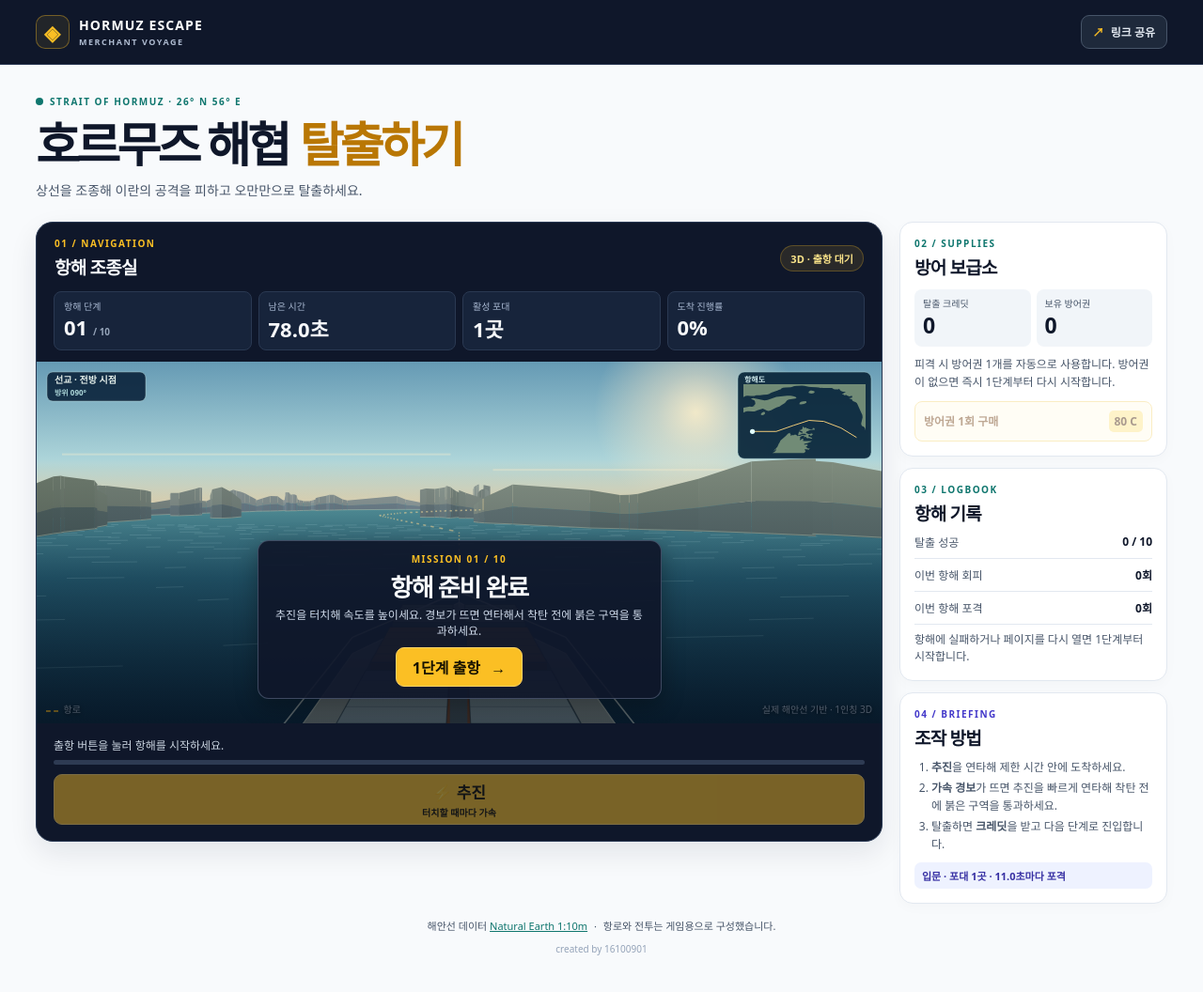
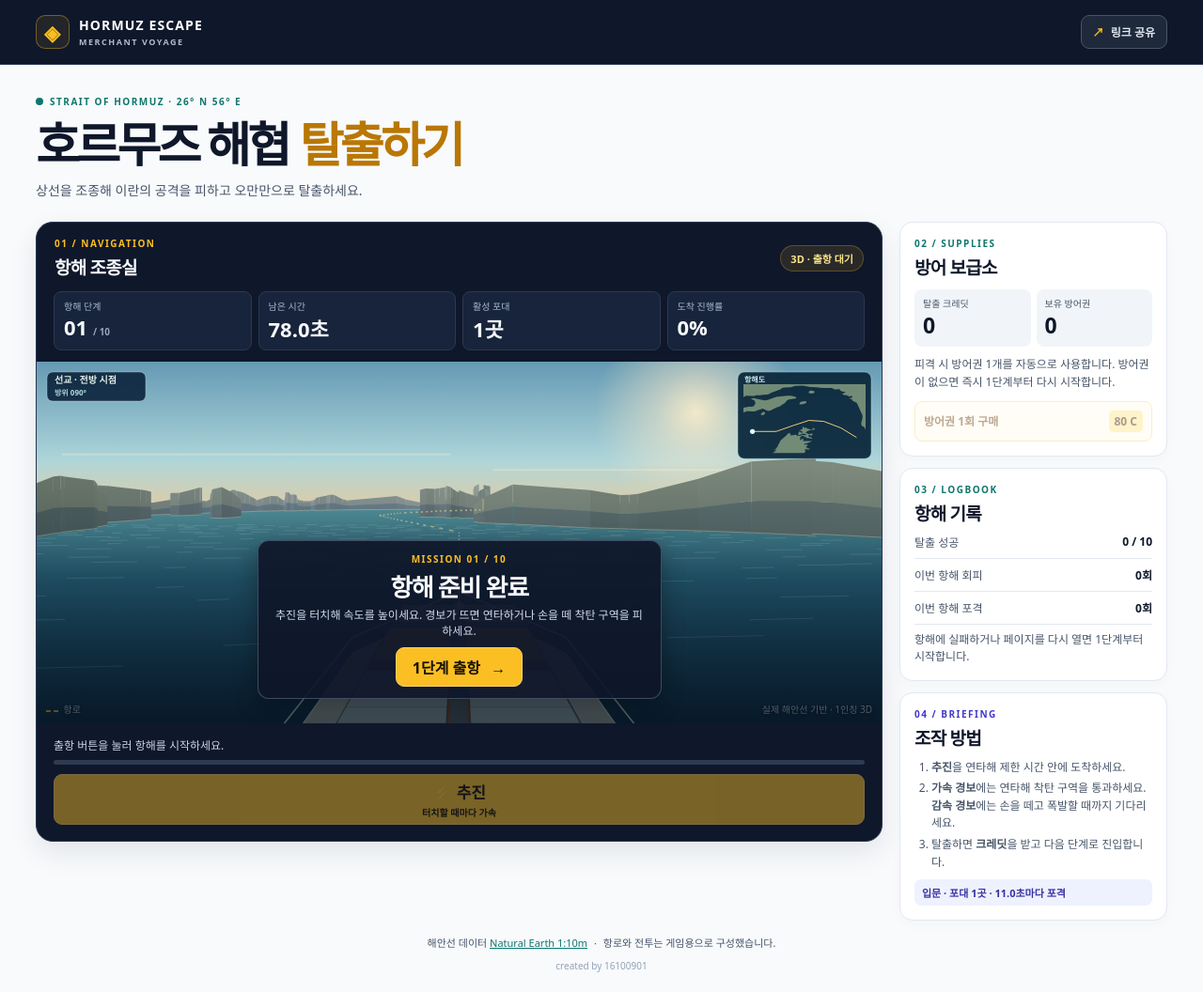
Before and after one commit to heewon-yu/dailyfoodfighter, a Jekyll site: the page games/hormuz/index.html, which Jekyll copies as it is, in a window 1280 px wide. Shown: the whole page at 94% size. Built offline with Jekyll 4.4.1, drawn with Linux system fonts in a browser that asks for light colours; part of the change alters nothing that is shown.

Commit message:
Restore acceleration and deceleration warnings in Hormuz Escape

```diff
--- a/games/hormuz/engine.js
+++ b/games/hormuz/engine.js
@@ -29,7 +29,7 @@ const Escape = (() => {
     const config = difficulty(stage);
     return {
       stage, config, time: config.time, progress: 0, power: 0,
-      attack: null, impact: null, launched: 0, dodges: 0,
+      attack: null, impact: null, launched: 0, dodges: 0, lastAttackBoost: false,
       nextIn: 7 - (stage - 1) * 0.35,
       lastTap: -Infinity, status: 'ready', notice: '출항 버튼을 눌러 항해를 시작하세요.',
     };
@@ -48,14 +48,15 @@ const Escape = (() => {
     return true;
   }
 
-  function projectedArrival(voyage, startTapping) {
+  function projectedArrival(voyage, startTapping, stopTapping = Infinity) {
     const {warning, drain, gain} = voyage.config;
     let progress = voyage.progress;
     let power = voyage.power;
     let nextTap = startTapping;
     const step = warning / 100;
     for (let frame = 0; frame < 100; frame++) {
-      if (frame * step >= nextTap) {
+      const time = frame * step;
+      if (time >= nextTap && time < stopTapping) {
         power = Math.min(1, power + gain);
         nextTap += 0.18;
       }
@@ -65,23 +66,24 @@ const Escape = (() => {
     return progress;
   }
 
-  function planAttack(voyage) {
+  function planAttack(voyage, random) {
     const {stage, config, launched} = voyage;
-    // Allow time for the player to see the warning before beginning to tap.
-    const slow = projectedArrival(voyage, Infinity);
-    const fast = projectedArrival(voyage, 0.56);
+    const boost = stage < 3 || !voyage.lastAttackBoost || (stage >= 7 && random() < 0.42);
+    // Keep a response window even when the player was already tapping as the warning appeared.
+    const slow = boost ? projectedArrival(voyage, Infinity) : projectedArrival(voyage, 0, 0.56);
+    const fast = projectedArrival(voyage, boost ? 0.56 : 0);
     const width = (fast - slow) * (0.48 + (stage - 1) * 0.022);
-    const start = slow - 0.021;
-    const end = slow + width;
+    const start = boost ? slow - 0.021 : fast - width;
+    const end = boost ? slow + width : fast + 0.021;
     const shellCount = stage >= 9 ? 3 : stage >= 5 ? 2 : 1;
     const shots = Array.from({length: shellCount}, (_, index) => ({
       battery: (launched + index) % stage,
       target: start + (end - start) * (index + 1) / (shellCount + 1),
     }));
-    return {start, end, shots, remaining: config.warning, total: config.warning};
+    return {boost, start, end, shots, remaining: config.warning, total: config.warning};
   }
 
-  function tick(voyage, run, dt) {
+  function tick(voyage, run, dt, random = Math.random) {
     if (voyage.status !== 'sailing') return;
     const {config} = voyage;
     voyage.time = Math.max(0, voyage.time - dt);
@@ -123,7 +125,8 @@ const Escape = (() => {
     }
 
     if (!voyage.attack && voyage.nextIn <= 0 && voyage.time > config.warning && voyage.progress < 0.97) {
-      voyage.attack = planAttack(voyage);
+      voyage.attack = planAttack(voyage, random);
+      voyage.lastAttackBoost = voyage.attack.boost;
       voyage.nextIn += config.interval;
       voyage.launched++;
     }
--- a/games/hormuz/game.css
+++ b/games/hormuz/game.css
@@ -51,6 +51,7 @@ h2{font-size:19px;letter-spacing:-.04em;margin-top:4px}
 #power{height:100%;width:0;background:linear-gradient(90deg,#0f766e,#2dd4bf,#fbbf24)}
 .controls{display:grid;user-select:none}
 .controls button{min-height:54px}
+.gold.thrust.brake{background:#6f292a;border-color:#fa9490;color:#fff3e9}
 .thrust b,.thrust small{display:block}.thrust b{font-size:17px}.thrust small{font-size:10px;margin-top:2px}
 aside{display:grid;gap:12px}
 .card{background:white;border:1px solid var(--line);border-radius:14px;padding:15px;box-shadow:0 4px 14px #0f172a06}
--- a/games/hormuz/game.js
+++ b/games/hormuz/game.js
@@ -44,7 +44,9 @@ function render(now = performance.now()) {
   byId('overlay').hidden = sailing;
 
   const danger = sailing && attack;
-  const message = danger ? '⚠ 가속 경보 · 연타해서 착탄 구역을 통과하세요!' : voyage.notice;
+  const message = danger
+    ? attack.boost ? '⚠ 가속 경보 · 연타해서 착탄 구역을 통과하세요!' : '⚠ 감속 경보 · 터치를 멈추고 기다리세요!'
+    : voyage.notice;
   setText('alert', message);
   alert.classList.toggle('danger', Boolean(danger));
   let timer = '';
@@ -53,7 +55,8 @@ function render(now = performance.now()) {
   else if (sailing && voyage.time > config.warning) timer = `다음 포격 ${Math.max(0, voyage.nextIn).toFixed(1)}초`;
   setText('shot-clock', timer);
   shotClock.classList.toggle('danger', Boolean(danger));
-  setText('thrust-hint', danger ? '지금 연타해서 통과' : '터치할 때마다 가속');
+  thrust.classList.toggle('brake', Boolean(danger && !attack.boost));
+  setText('thrust-hint', danger ? attack.boost ? '지금 연타해서 통과' : '지금 터치를 멈추세요' : '터치할 때마다 가속');
   scene.draw(voyage, now);
 }
 
--- a/games/hormuz/index.html
+++ b/games/hormuz/index.html
@@ -7,11 +7,11 @@
   <meta name="theme-color" content="#0f172a">
   <meta name="description" content="실제 호르무즈 해협을 3D로 구현한 10단계 상선 탈출 웹게임">
   <title>호르무즈 해협 탈출하기</title>
-  <link rel="stylesheet" href="./game.css?v=4">
+  <link rel="stylesheet" href="./game.css?v=2">
   <script defer src="./coast.js"></script>
-  <script defer src="./engine.js?v=4"></script>
-  <script defer src="./scene.js?v=4"></script>
-  <script defer src="./game.js?v=4"></script>
+  <script defer src="./engine.js?v=2"></script>
+  <script defer src="./scene.js?v=3"></script>
+  <script defer src="./game.js?v=2"></script>
 </head>
 <body>
   <header class="top">
@@ -45,7 +45,7 @@
             <div class="overlay-card">
               <div class="kicker" id="mission">MISSION 01 / 10</div>
               <h3 id="result-title">항해 준비 완료</h3>
-              <p id="result-detail">추진을 터치해 속도를 높이세요. 경보가 뜨면 연타해서 착탄 전에 붉은 구역을 통과하세요.</p>
+              <p id="result-detail">추진을 터치해 속도를 높이세요. 경보가 뜨면 연타하거나 손을 떼 착탄 구역을 피하세요.</p>
               <button class="gold" id="launch" type="button">1단계 출항 <span aria-hidden="true">→</span></button>
             </div>
           </div>
@@ -79,7 +79,7 @@
           <div class="kicker">04 / BRIEFING</div><h2>조작 방법</h2>
           <ol>
             <li><strong>추진</strong>을 연타해 제한 시간 안에 도착하세요.</li>
-            <li><strong>가속 경보</strong>가 뜨면 추진을 빠르게 연타해 착탄 전에 붉은 구역을 통과하세요.</li>
+            <li><strong>가속 경보</strong>에는 연타해 착탄 구역을 통과하세요. <strong>감속 경보</strong>에는 손을 떼고 폭발할 때까지 기다리세요.</li>
             <li>탈출하면 <strong>크레딧</strong>을 받고 다음 단계로 진입합니다.</li>
           </ol>
           <div class="difficulty" id="difficulty"></div>
--- a/games/hormuz/scene.js
+++ b/games/hormuz/scene.js
@@ -339,11 +339,11 @@ function createScene(canvas) {
     text('선교 · 전방 시점', 19, 20, 10, '#e4efea', 'left');
     text(`방위 ${String(course).padStart(3, '0')}°`, 19, 34, 8, '#acd6d9', 'left');
     if (voyage.attack) {
-      const {remaining} = voyage.attack;
+      const {boost, remaining} = voyage.attack;
       const w = width < 500 ? 141 : 164;
       const y = width < 500 ? 82 : 18;
       box((width - w) / 2, y, w, 28, 6, '#642626ef', '#ffc498');
-      text(`가속 경보  ·  착탄 ${remaining.toFixed(1)}초`, width / 2, y + 14, 11, '#fff0d5');
+      text(`${boost ? '가속' : '감속'} 경보  ·  착탄 ${remaining.toFixed(1)}초`, width / 2, y + 14, 11, '#fff0d5');
     }
     drawChart(voyage);
   }
```
